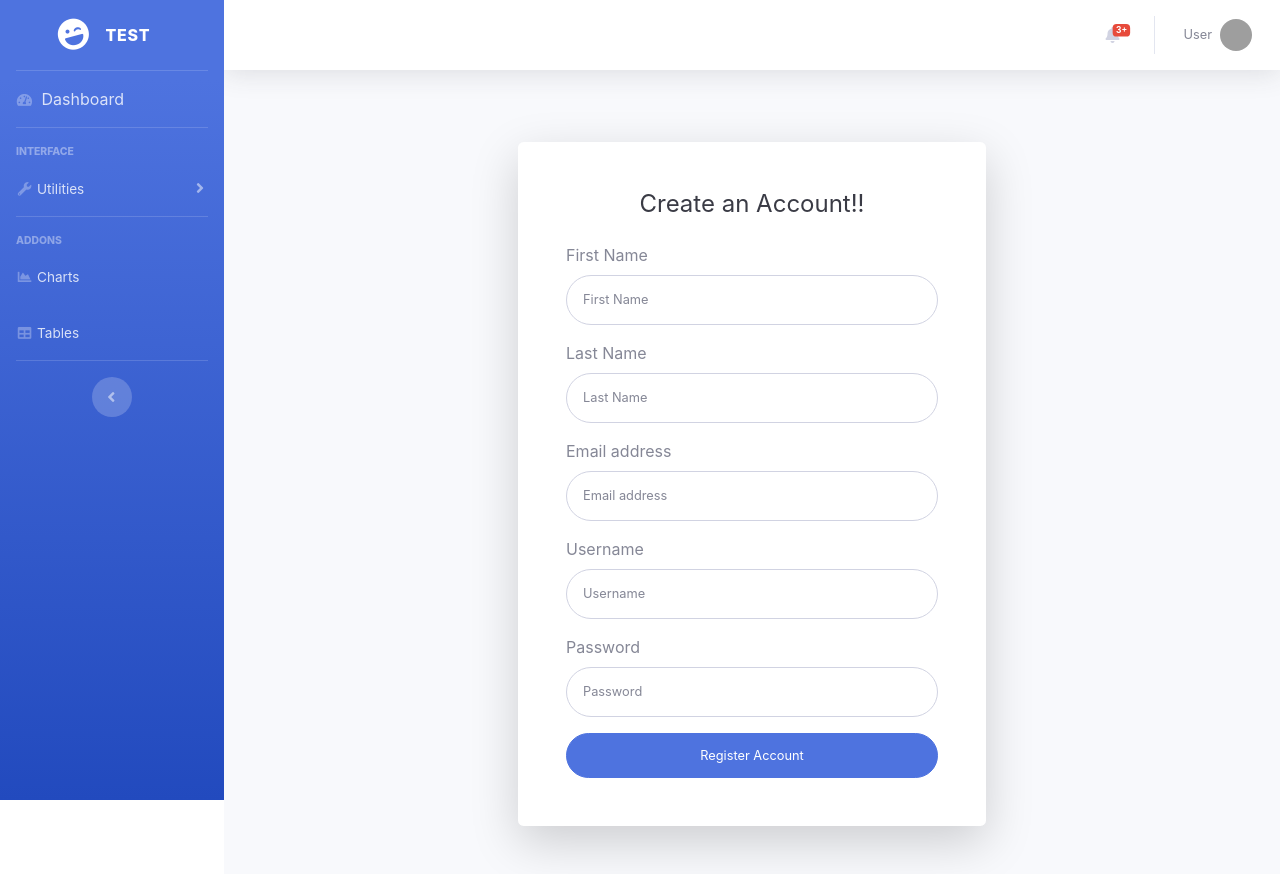
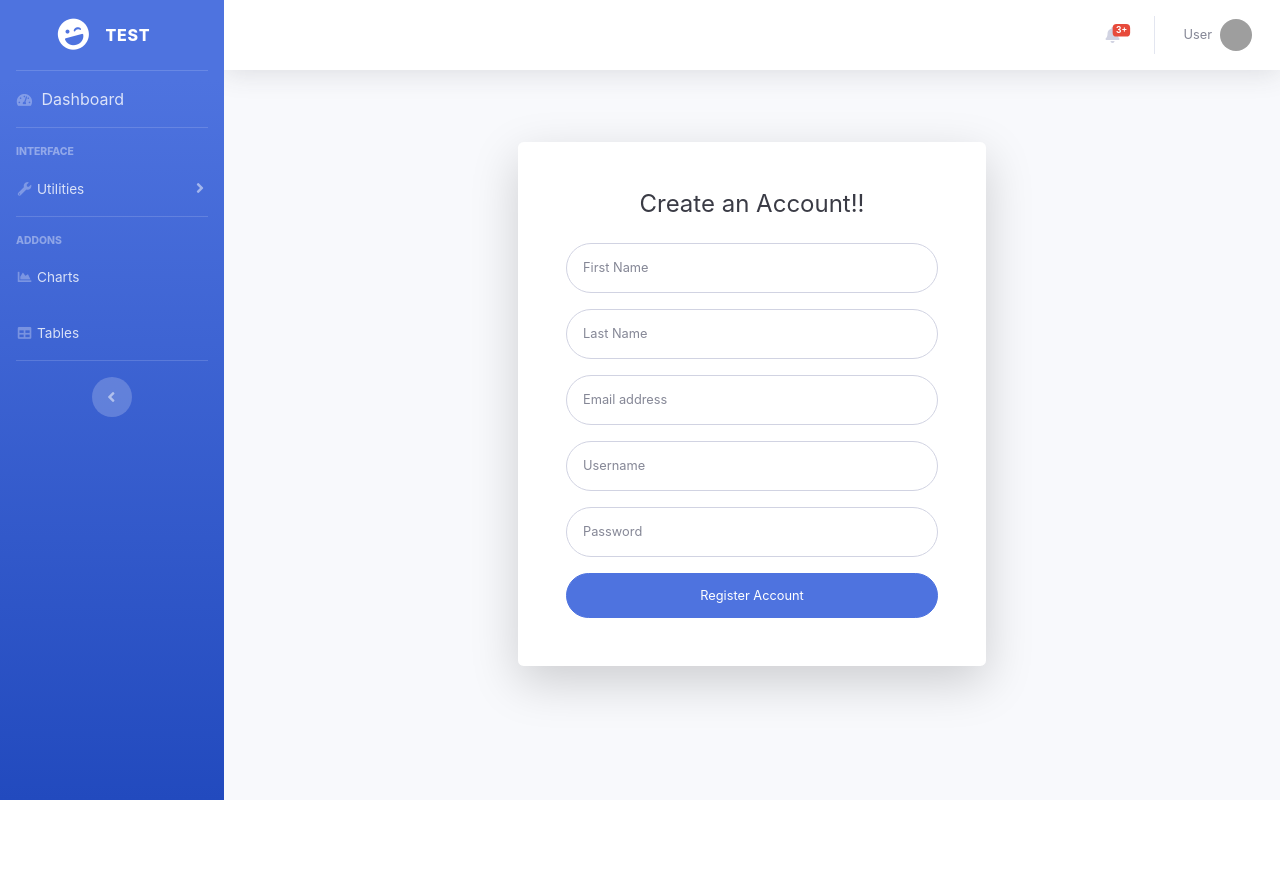
Before and after one commit to DacaK/AppFE, an Angular app: page /registration in a window 1280 px wide. After the commit the page ends 800 px from the top, so only its background shows below. Built offline with nearby package versions, Linux system fonts and the light colour scheme; grey boxes are pictures that could not be loaded.

Commit message:
fix registration page

```diff
--- a/src/app/auth/registration/registration.component.html
+++ b/src/app/auth/registration/registration.component.html
@@ -13,27 +13,22 @@
                 </div>
                 <form class="user" (ngSubmit)="onRegister(registrationForm)" #registrationForm="ngForm">
                   <div class="form-group">
-                    <label for="firstName">First Name</label>
                     <input type="text" class="form-control form-control-user" id="firstName" name="firstName"
                       [(ngModel)]="employee.firstName" placeholder="First Name">
                   </div>
                   <div class="form-group">
-                    <label for="lastName">Last Name</label>
                     <input type="text" class="form-control form-control-user" id="lastName" name="lastName"
                       [(ngModel)]="employee.lastName" placeholder="Last Name">
                   </div>
                   <div class="form-group">
-                    <label for="lastName">Email address</label>
                     <input type="text" class="form-control form-control-user" id="email" name="email"
                       [(ngModel)]="employee.email" placeholder="Email address">
                   </div>
                   <div class="form-group">
-                    <label for="lastName">Username</label>
                     <input type="text" class="form-control form-control-user" id="username" name="username"
                       [(ngModel)]="employee.username" placeholder="Username">
                   </div>
                   <div class="form-group">
-                    <label for="lastName">Password</label>
                     <input type="password" class="form-control form-control-user" id="password" name="password"
                       [(ngModel)]="employee.password" placeholder="Password">
                   </div>
@@ -49,48 +44,3 @@
 
   </div>
 </div>
-
-
-
-<!--
-
-<div class="container-fluid">
-  <h2 class="text-center">Registration page</h2>
-  <div class="row justify-content-md-center">
-    <div class="col-md-12 col-sm-12">
-
-    </div>
-  </div>
-  <div class="row justify-content-md-center">
-    <div class="col-md-3 col-sm-12">
-      <form (ngSubmit)="onRegister(registrationForm)" #registrationForm="ngForm">
-        <div class="form-group">
-          <label for="firstName">First Name</label>
-          <input type="text" class="form-control" id="firstName" name="firstName" [(ngModel)]="employee.firstName"
-            placeholder="First Name">
-        </div>
-        <div class="form-group">
-          <label for="lastName">Last Name</label>
-          <input type="text" class="form-control" id="lastName" name="lastName" [(ngModel)]="employee.lastName"
-            placeholder="Last Name">
-        </div>
-        <div class="form-group">
-          <label for="lastName">Email address</label>
-          <input type="text" class="form-control" id="email" name="email" [(ngModel)]="employee.email"
-            placeholder="Email address">
-        </div>
-        <div class="form-group">
-          <label for="lastName">Username</label>
-          <input type="text" class="form-control" id="username" name="username" [(ngModel)]="employee.username"
-            placeholder="Username">
-        </div>
-        <div class="form-group">
-          <label for="lastName">Password</label>
-          <input type="password" class="form-control" id="password" name="password" [(ngModel)]="employee.password"
-            placeholder="Password">
-        </div>
-        <button type="submit" class="btn btn-primary">Submit</button>
-      </form>
-    </div>
-  </div>
-</div> -->
```
